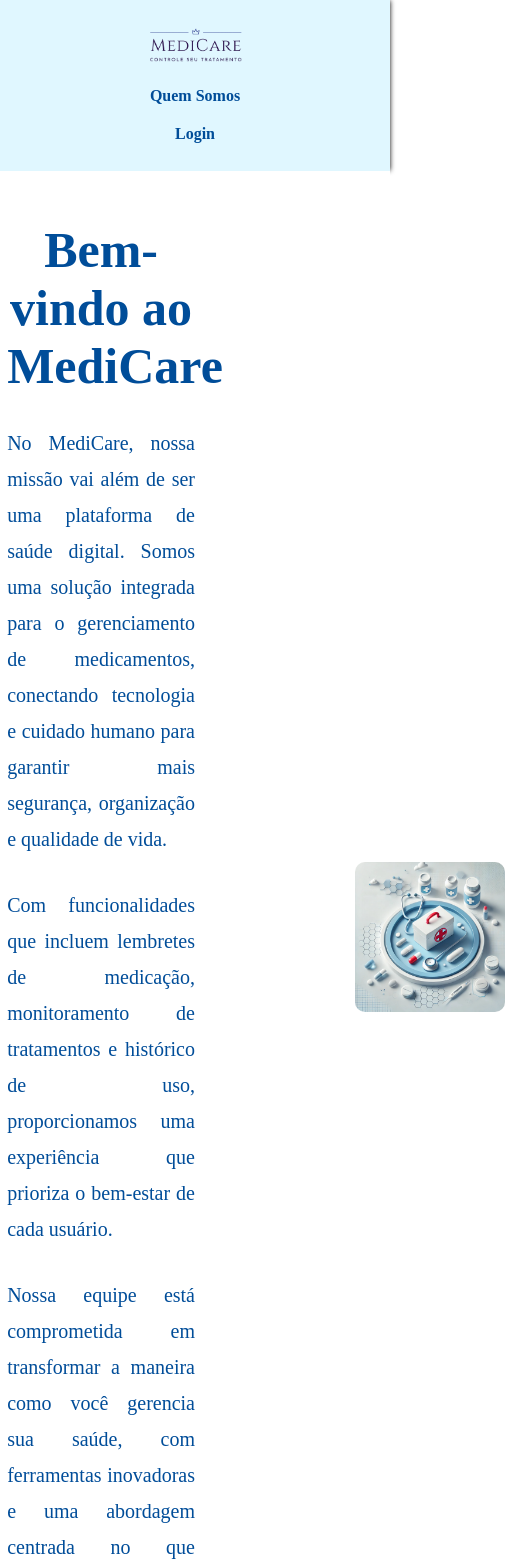
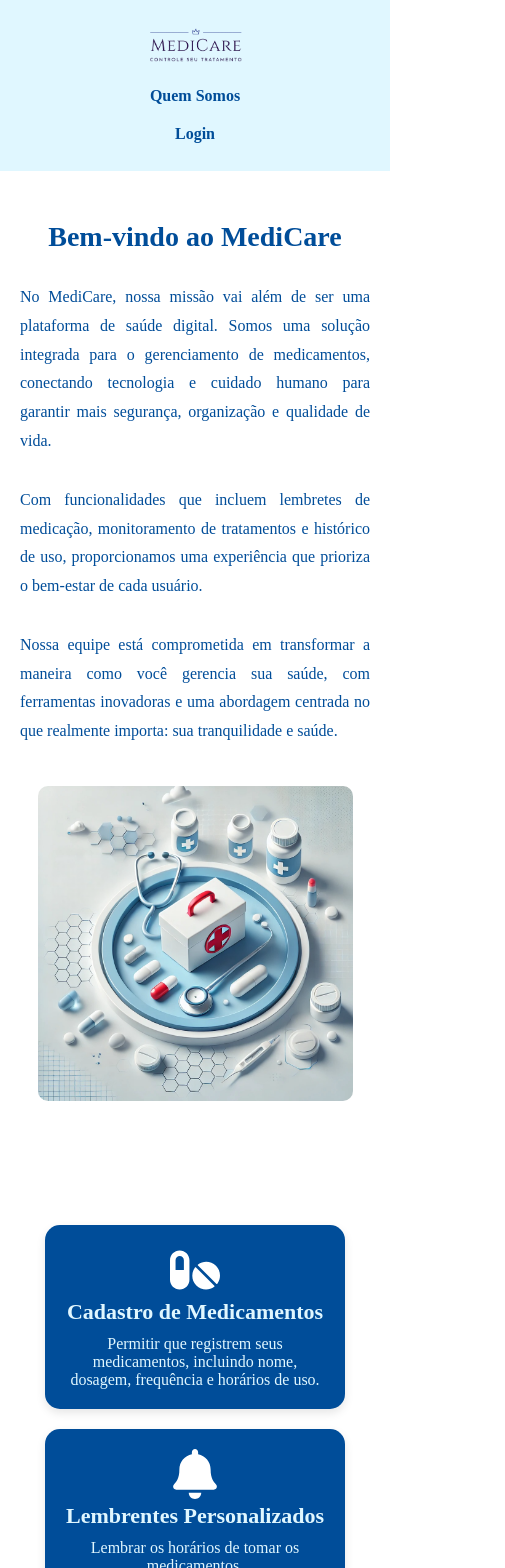
Before and after one commit to Raquel212/MediCareFrontEnd, a React (Vite) app: page /quemSomos in a window 390 px wide. Shown: the top 1568 px of the page, 505 px wide, since content can reach past the window. Built offline with nearby package versions, Linux system fonts and the light colour scheme.

Commit message:
Responsividade da Tela Quem Somos

```diff
--- a/src/pages/QuemSomos/QuemSomos.module.css
+++ b/src/pages/QuemSomos/QuemSomos.module.css
@@ -87,3 +87,55 @@
     transform: scale(1.05);
     box-shadow: 0 6px 15px rgba(0, 0, 0, 0.2);
 }
+
+/* Responsividade: */
+
+@media (max-width: 768px) {
+    .quemSomosHero {
+        flex-direction: column;
+        align-items: center;
+    }
+
+    .quemSomosTexto {
+        max-width: 100%;
+        text-align: center;
+    }
+
+    .quemSomosImagem {
+        max-width: 80%;
+        margin: 20px 0;
+    }
+
+    .imagemQuemSomos {
+        margin-left: 0;
+    }
+
+    .quemSomosCards {
+        flex-direction: column;
+        gap: 20px;
+    }
+
+    .card {
+        width: 100%;
+        max-width: 320px;
+    }
+}
+
+@media (max-width: 480px) {
+    .quemSomosTexto .tituloquemSomos {
+        font-size: 28px;
+    }
+
+    .quemSomosTexto .textoquemSomos {
+        font-size: 16px;
+    }
+
+    .quemSomosImagem {
+        max-width: 90%;
+    }
+
+    .card {
+        width: 100%;
+        max-width: 300px;
+    }
+}
```
